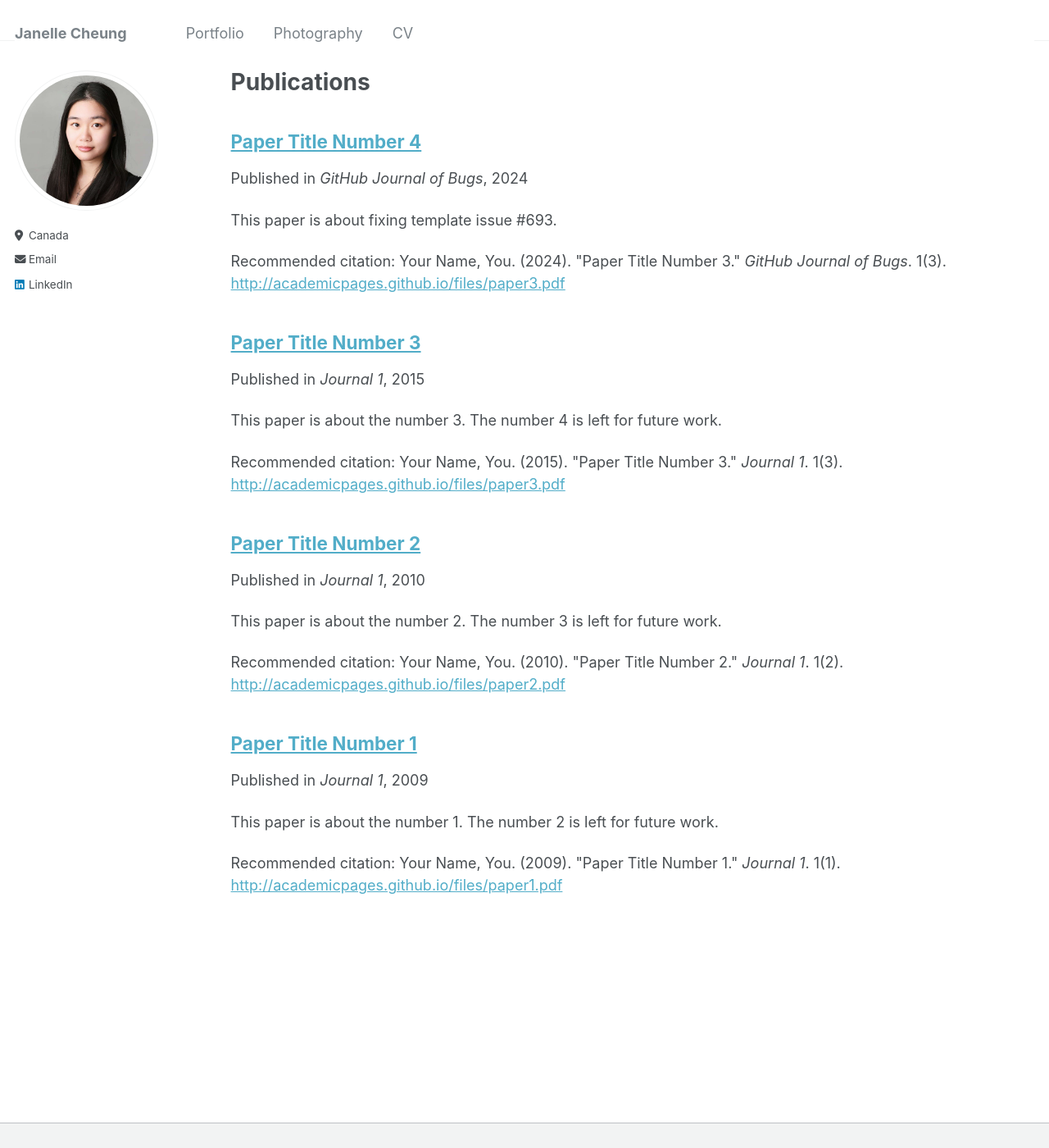
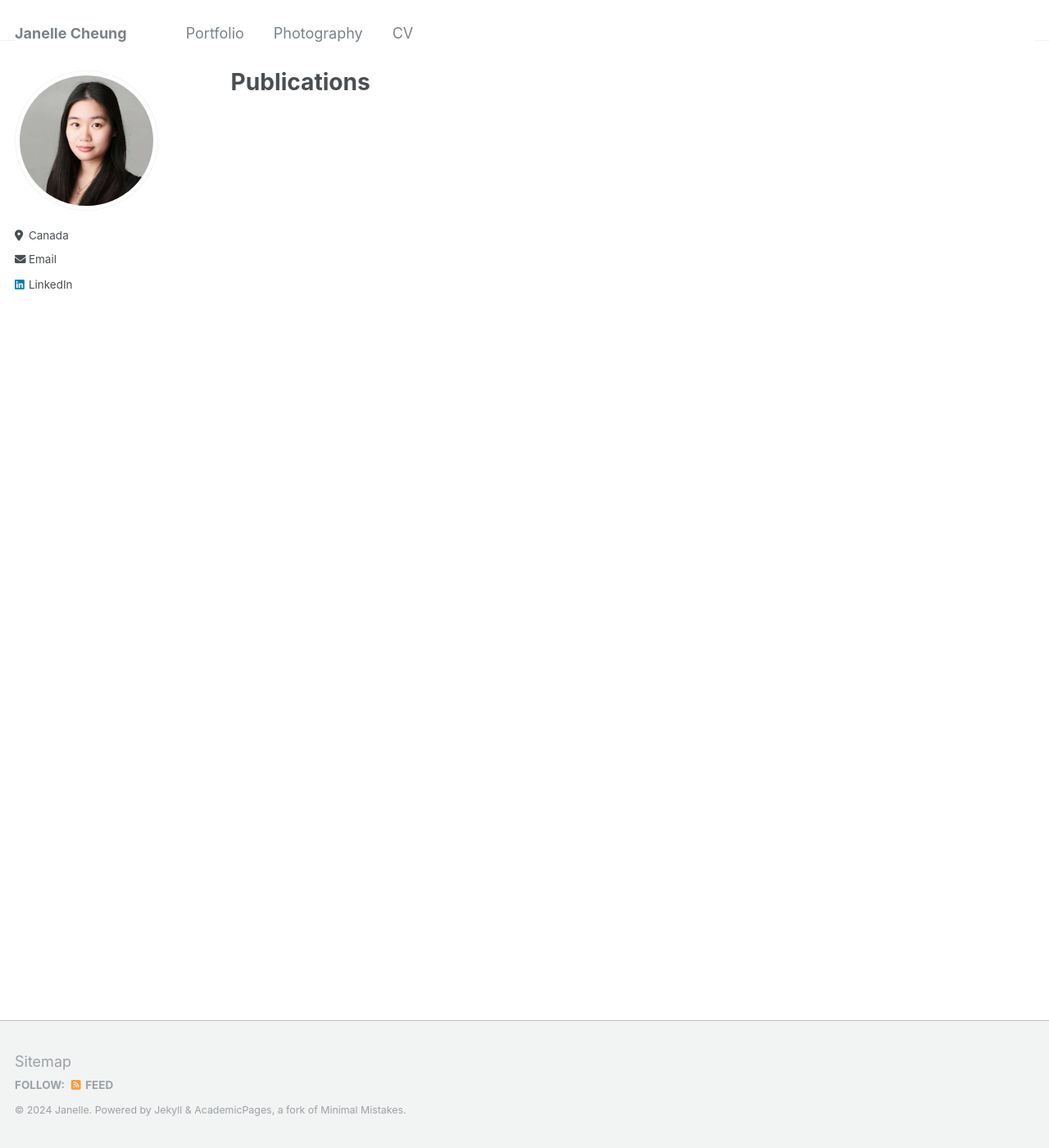
Before and after one commit to janellecheung/janellecheung.github.io, a Jekyll site: the page built from _pages/publications.md, in a window 1280 px wide and 1400 px high. Shown: the whole window at 82% size. Built offline with Jekyll 4.4.1, drawn with Linux system fonts in a browser that asks for light colours.

Commit message:
modified:   _drafts/post-draft.md 	deleted:    _posts/2012-08-14-blog-post-1.md 	deleted:    _posts/2013-08-14-blog-post-2.md 	deleted:    _posts/2014-08-14-blog-post-3.md 	deleted:    _posts/2015-08-14-blog-post-4.md 	deleted:    _publications/2009-10-01-paper-title-number-1.md 	deleted:    _publications/2010-10-01-paper-title-number-2.md 	deleted:    _publications/2015-10-01-paper-title-number-3.md 	deleted:    _publications/2024-02-17-paper-title-number-4.md 	modified:   _talks/2012-03-01-talk-1.md 	deleted:    _talks/2013-03-01-tutorial-1.md 	deleted:    _talks/2014-02-01-talk-2.md 	deleted:    _talks/2014-03-01-talk-3.md 	modified:   _teaching/2014-spring-teaching-1.md 	deleted:    _teaching/2015-spring-teaching-2.md 	_publications/

```diff
--- a/_publications/2009-10-01-paper-title-number-1.md
+++ /dev/null
@@ -1,12 +0,0 @@
----
-title: "Paper Title Number 1"
-collection: publications
-permalink: /publication/2009-10-01-paper-title-number-1
-excerpt: 'This paper is about the number 1. The number 2 is left for future work.'
-date: 2009-10-01
-venue: 'Journal 1'
-paperurl: 'http://academicpages.github.io/files/paper1.pdf'
-citation: 'Your Name, You. (2009). &quot;Paper Title Number 1.&quot; <i>Journal 1</i>. 1(1).'
----
-
-The contents above will be part of a list of publications, if the user clicks the link for the publication than the contents of section will be rendered as a full page, allowing you to provide more information about the paper for the reader. When publications are displayed as a single page, the contents of the above "citation" field will automatically be included below this section in a smaller font.
--- a/_publications/2010-10-01-paper-title-number-2.md
+++ /dev/null
@@ -1,12 +0,0 @@
----
-title: "Paper Title Number 2"
-collection: publications
-permalink: /publication/2010-10-01-paper-title-number-2
-excerpt: 'This paper is about the number 2. The number 3 is left for future work.'
-date: 2010-10-01
-venue: 'Journal 1'
-paperurl: 'http://academicpages.github.io/files/paper2.pdf'
-citation: 'Your Name, You. (2010). &quot;Paper Title Number 2.&quot; <i>Journal 1</i>. 1(2).'
----
-
-The contents above will be part of a list of publications, if the user clicks the link for the publication than the contents of section will be rendered as a full page, allowing you to provide more information about the paper for the reader. When publications are displayed as a single page, the contents of the above "citation" field will automatically be included below this section in a smaller font.
--- a/_publications/2015-10-01-paper-title-number-3.md
+++ /dev/null
@@ -1,12 +0,0 @@
----
-title: "Paper Title Number 3"
-collection: publications
-permalink: /publication/2015-10-01-paper-title-number-3
-excerpt: 'This paper is about the number 3. The number 4 is left for future work.'
-date: 2015-10-01
-venue: 'Journal 1'
-paperurl: 'http://academicpages.github.io/files/paper3.pdf'
-citation: 'Your Name, You. (2015). &quot;Paper Title Number 3.&quot; <i>Journal 1</i>. 1(3).'
----
-
-The contents above will be part of a list of publications, if the user clicks the link for the publication than the contents of section will be rendered as a full page, allowing you to provide more information about the paper for the reader. When publications are displayed as a single page, the contents of the above "citation" field will automatically be included below this section in a smaller font.
--- a/_publications/2024-02-17-paper-title-number-4.md
+++ /dev/null
@@ -1,12 +0,0 @@
----
-title: "Paper Title Number 4"
-collection: publications
-permalink: /publication/2024-02-17-paper-title-number-4
-excerpt: 'This paper is about fixing template issue #693.'
-date: 2024-02-17
-venue: 'GitHub Journal of Bugs'
-paperurl: 'http://academicpages.github.io/files/paper3.pdf'
-citation: 'Your Name, You. (2024). &quot;Paper Title Number 3.&quot; <i>GitHub Journal of Bugs</i>. 1(3).'
----
-
-The contents above will be part of a list of publications, if the user clicks the link for the publication than the contents of section will be rendered as a full page, allowing you to provide more information about the paper for the reader. When publications are displayed as a single page, the contents of the above "citation" field will automatically be included below this section in a smaller font.
```
Also changed, not shown: _drafts/post-draft.md (+1 -10 lines), _posts/2012-08-14-blog-post-1.md (deleted, +0 -20 lines), _posts/2013-08-14-blog-post-2.md (deleted, +0 -20 lines), _posts/2014-08-14-blog-post-3.md (deleted, +0 -20 lines), _posts/2015-08-14-blog-post-4.md (deleted, +0 -20 lines), _talks/2012-03-01-talk-1.md (+4 -4 lines), _talks/2013-03-01-tutorial-1.md (deleted, +0 -13 lines), _talks/2014-02-01-talk-2.md (deleted, +0 -13 lines), _talks/2014-03-01-talk-3.md (deleted, +0 -11 lines), _teaching/2014-spring-teaching-1.md (+1 -1 lines), _teaching/2015-spring-teaching-2.md (deleted, +0 -20 lines).
